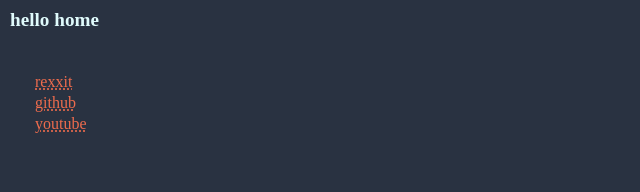
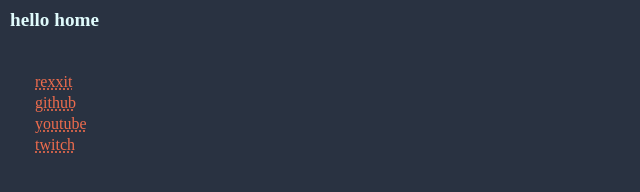
Before and after one commit to justpeterpan/startpage, a plain HTML site: page index.html in a window 1280 px wide. Shown: the full height of the page, 0-640 px from the left. Drawn offline with nearby package versions, Linux system fonts and the light colour scheme.

Commit message:
twitch added
Just testing out working copy

```diff
--- a/index.html
+++ b/index.html
@@ -19,6 +19,7 @@
       <li><a href="https://reddit.com">rexxit</a></li>
       <li><a href="https://github.com">github</a></li>
       <li><a href="https://youtube.com">youtube</a></li>
+      <li><a href="https://twitch.tv">twitch</a></li>
     </ul>
   </div>
   <script src="app.js"></script>
```
